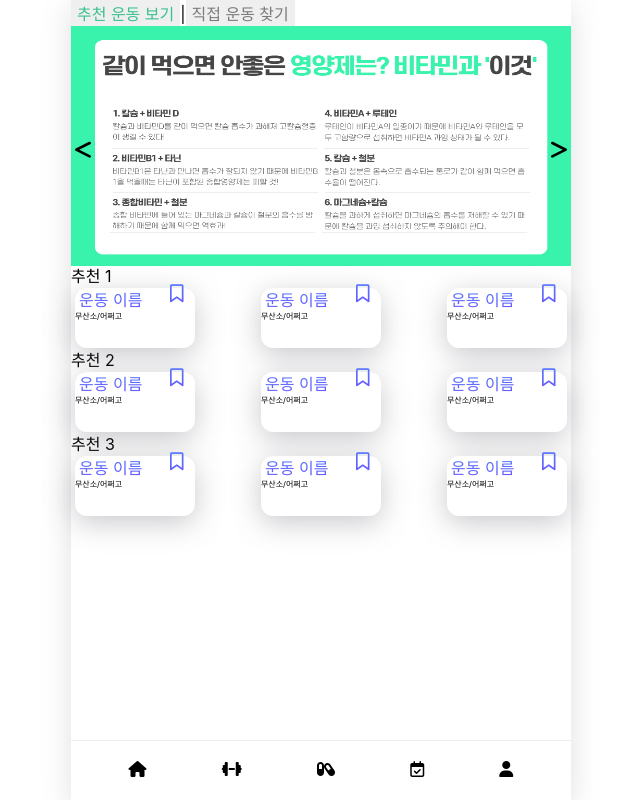
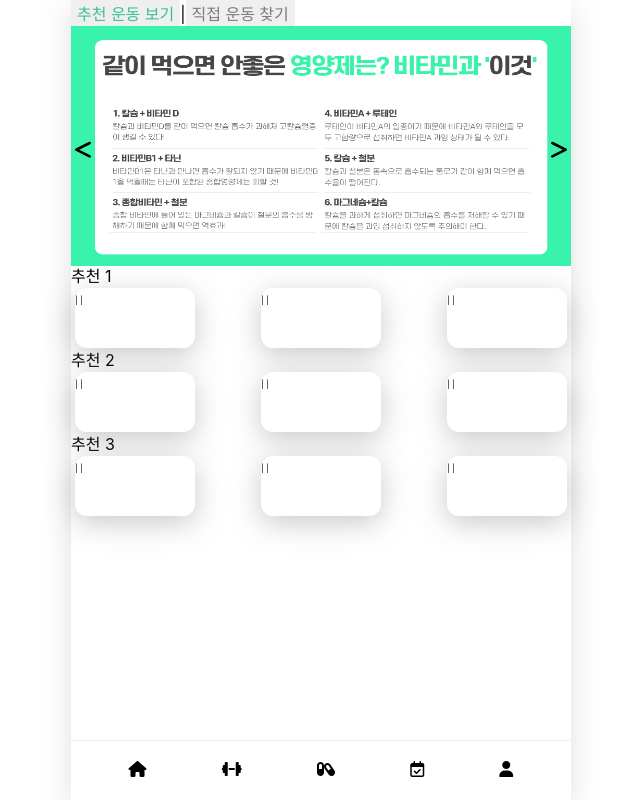
Before and after one commit to rkarud1234/Health-And-Pills, a React (Create React App) app in the folder FE/: page /health in a window 1280 px wide. Shown: the top 800 px of the page, without its empty margins (319-959 px from the left). Built offline with nearby package versions, Linux system fonts and the light colour scheme.

Commit message:
chore: 목록에서 상세 페이지 들어가기 변수화

```diff
--- a/FE/src/App.js
+++ b/FE/src/App.js
@@ -20,7 +20,7 @@ function App() {
           <Route path="/pills" element={<Pill />} />
           <Route path="/pill/detail/:id" element={<PillDetail />} />
           <Route path="/health" element={<Health />} />
-          <Route path="/health/detail/:id" element={<HealthDetail />} />
+          <Route path="/health/detail/:exerciseId" element={<HealthDetail />} />
           <Route path="/profile" element={<Profile />} />
           <Route path="/schedule" element={<Schedule />} />
           <Route path="/social/redirect" element={<SocialLogin />} />
--- a/FE/src/components/cards/HealthCard.js
+++ b/FE/src/components/cards/HealthCard.js
@@ -17,7 +17,7 @@ const StyledHealthCard = styled.div`
   height: ${(props) => props.height};
   padding:  "6px 8px 6px 8px";
   cursor: pointer;
-  justify-content: space-between;
+  /* justify-content: center; */
   position: relative;
   /* background: linear-gradient(#537CFE, #6A53FE);
   -webkit-background-clip: text;
@@ -50,29 +50,31 @@ const BookMarkWrapper = styled.div`
 
 `
 
-const HealthCard = ({ width, height, padding, fontWeight }) => {
+const HealthCard = ({
+  width, height, padding, fontWeight,
+  exerciseName, aerobic, exerciseParts, exerciseCategory, bookmark, exerciseId
+}) => {
   const [bookMark, setBookMark] = useState(false)
 
   return (
     <>
       <HealthCardWrapper>
         <StyledHealthCard width={width} height={height}>
-            <BookMarkWrapper onClick = {() => setBookMark(!bookMark)}>
-              {/* <div> */}
+            {/* <BookMarkWrapper onClick = {() => setBookMark(!bookMark)}>
                 {bookMark === false ? (
                   <BookMark/>
                 ) : (
                   <UnBookMark/>
                 )}
-              {/* </div> */}
-            </BookMarkWrapper>
+            </BookMarkWrapper> */}
           <StyledHealthNameWrapper padding="4px" fontWeight={fontWeight}>
-            <Link to="/healthDetail">
-            운동 이름
+            <Link to={`detail/${exerciseId}`}>
+            {exerciseId}
+            {exerciseName}
             </Link>
           </StyledHealthNameWrapper>
           <HealthInfoWrapper>
-            무산소/어쩌고
+            {aerobic} | {exerciseParts} | {bookmark}
           </HealthInfoWrapper>
         </StyledHealthCard>
       </HealthCardWrapper>
--- a/FE/src/pages/health/HealthDetail.js
+++ b/FE/src/pages/health/HealthDetail.js
@@ -4,7 +4,7 @@ import Header from "../../components/layouts/Header";
 import Footer from "../../components/layouts/Footer";
 import BookMark from "../../components/buttons/BookMark";
 import UnBookMark from "../../components/buttons/UnBookMark";
-import { useState, useEffect } from "react";
+import { useState, useEffect, useCallback } from "react";
 import ThumbsUp from "../../components/buttons/ThumbsUp";
 import ThumbsDown from "../../components/buttons/ThumbsDown";
 import ThumbsUped from "../../components/buttons/ThumbsUped";
@@ -14,6 +14,8 @@ import Exercising from "../../components/buttons/Exercising";
 import UnExercising from "../../components/buttons/UnExercising";
 import { exerciseLike, getExerciseDetail, getExerciseItemReco, exerciseBookMark, exerciseDoing } from "../../api/HealthAPI";
 import { client } from "../../api";
+import axios from "axios";
+import { useParams } from "react-router-dom";
 
 const BlockWrapper = styled.div`
   background-color: transparent;
@@ -81,7 +83,6 @@ const HealthDetail = ({
    justifyContent,
    backgroundColor,
    borderRadius,
-   exerciseId
   }) => {
   const [exer, setExer] = useState({
     exerciseName: "",
@@ -104,29 +105,31 @@ const HealthDetail = ({
   //   like: "",
   // })
 
-//   // 운동 상세 정보 조회
-//   const getDetail = async () => {
-//     const response = await getExerciseDetail(exerciseId);
-//   setExer({...response.data})
-//   console.log(response)
-// };
-//   useEffect(() => {
-//     getDetail();
-//   }, []);
+  const { exerciseId } = useParams();
 
   // 운동 상세 정보 조회
-  const getDetail = async() => {
-    await client
-      .get(`/exercise/1`)
-      .then((response) => {
-        if (response.status === 200)
-        setExer({...response.data})
-      })
-      .catch((error) => console.log(error));
-  }
+  const getDetail = async () => {
+    const response = await getExerciseDetail(exerciseId);
+  setExer({...response.data})
+  console.log(response)
+  };
   useEffect(() => {
     getDetail();
   }, [exer.bookmark, exer.like, exer.doing]);
+
+  // // 운동 상세 정보 조회
+  // const getDetail = async(exerciseId) => {
+  //   await client
+  //     .get(`/exercise/${exerciseId}`)
+  //     .then((response) => {
+  //       if (response.status === 200)
+  //       setExer({...response.data})
+  //     })
+  //     .catch((error) => console.log(error));
+  // }
+  // useEffect(() => {
+  //   getDetail();
+  // }, [exer.bookmark, exer.like, exer.doing]);
 
   // // 현재 운동과 유사한 운동 추천 받기
   // const getReco = async () => {
@@ -138,38 +141,35 @@ const HealthDetail = ({
   //   getReco();
   // }, []);
 
-  // const [params, setParams] = useState({
-  //   key: 'AIzaSyAEl9oBXZwMYo6sy4sycAfdrWhmFgjAyHU',
-  //   part: 'snippet',
-  //   q: `필라테스`,
-  //   maxResults: 3,
-  //   type: 'video',
-  // });
+  const [params, setParams] = useState({
+    key: 'AIzaSyC5XUXYoD-TVqapYPw-T4_0vo6nsdjbQYg',
+    part: 'snippet',
+    q: `필라테스`,
+    maxResults: 6,
+    type: 'video',
+  });
 
-  // const [videos, setVideos] = useState({
-  //   id: "",
-  //   snippet: [],
-  // })
+  // const [videos, setVideos] = useState({});
 
-  // const getYoutube = useCallback(() => {
+  // const getYoutube = useEffect(() => {
   //   axios.get('https://www.googleapis.com/youtube/v3/search', {params})
   //   .then((response) => {
   //     if (response.status === 200)
   //     setVideos([...response.data.items])
+  //     // setVideos(response.data.items)
   //     console.log(response.data.items)
   //     console.log(videos)
   //   })
-  // })
-  // useEffect(() => {
-  //   getYoutube();
   // }, [])
+
   const onToggleThumbsUp = async (value) => {
     console.log(value)
     const data = {
-      exerciseId: 1,
+      exerciseId: exerciseId,
       check: value
     };
     const response = await exerciseLike(data);
+    // state 값에 변화 줘서 리렌더링 하기
     setExer((prevState)=> {
       return {
         ...prevState, like : value
@@ -182,7 +182,7 @@ const HealthDetail = ({
   const onToggleBookMark = async (value) => {
     console.log(value)
     const data = {
-      exerciseId: 1,
+      exerciseId: exerciseId,
       check: value
     };
     const response = await exerciseBookMark(data);
@@ -196,7 +196,7 @@ const HealthDetail = ({
   const onToggleDoing = async (value) => {
     console.log(value)
     const data = {
-      exerciseId: 1,
+      exerciseId: exerciseId,
       check: value
     };
     const response = await exerciseDoing(data);
@@ -251,9 +251,6 @@ const HealthDetail = ({
                 <i className="fa-brands fa-youtube"/>
               </YoutubeIconWrapper>
               {exer.exerciseName} 유튜브 추천 영상 <br/>
-              {/* {videos[0].snippet.title} <br/>
-              {videos[1].snippet.title} <br/>
-              {videos[2].snippet.title} <br/> */}
             </YoutubeRecomWrapper>
             {/* <iframe
             id="ytplayer"
```
